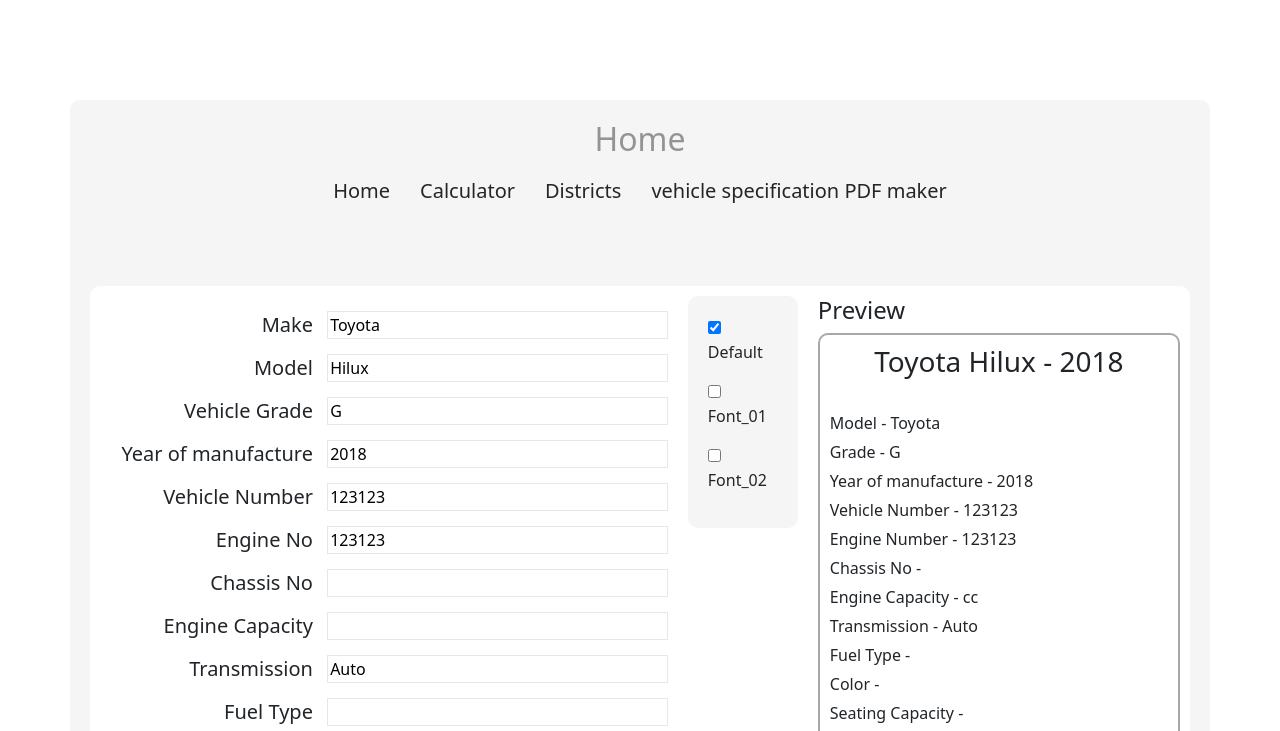
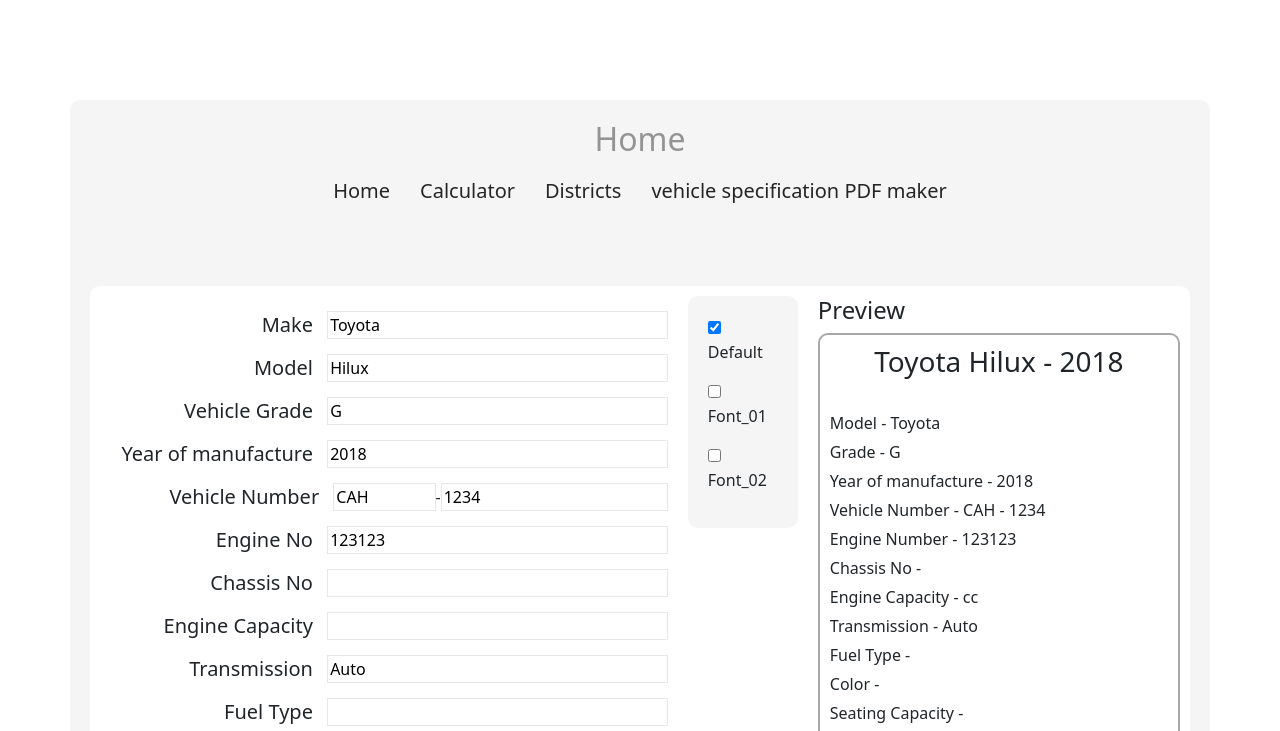
Before and after one commit to SankalpaGunasekara/calculator_with_navigation, an Angular app: page /cv-creator in a window 1280 px wide. Shown: the top 731 px of the page. Built offline with nearby package versions, Linux system fonts and the light colour scheme.

Commit message:
pdf in text format

```diff
--- a/angular.json
+++ b/angular.json
@@ -94,5 +94,8 @@
         }
       }
     }
+  },
+  "cli": {
+    "analytics": false
   }
 }
--- a/src/app/cv-creator/cv-creator.component.html
+++ b/src/app/cv-creator/cv-creator.component.html
@@ -30,7 +30,8 @@
                 </li>
                 <li>
                     <h5>Vehicle Number</h5>
-                    &nbsp;<input [(ngModel)]="vehiNumber" type="text " />
+                    &nbsp;<input [(ngModel)]="vehiNum1" type="text " style="width:18%"/>
+                    - <input [(ngModel)]="vehiNum2" type="text "style="width:40%" />
                 </li>
                 <li>
                     <h5>Engine No</h5>
@@ -62,7 +63,7 @@
                 </li>
                 <li>
                     <h5>Description</h5>
-                    &nbsp;<textarea name=" " id=" " cols="46 " rows="10 "></textarea>
+                    &nbsp;<textarea [(ngModel)] = "description" name=" " id=" " cols="46 " rows="10 "></textarea>
                 </li>
             </ul>
         </div>
@@ -82,7 +83,7 @@
                 <p>Model - {{dataCap(make)}}</p>
                 <p>Grade - {{dataCap(grade)}}</p>
                 <p>Year of manufacture - {{year}}</p>
-                <p>Vehicle Number - {{vehiNumber}}</p>
+                <p>Vehicle Number - {{allCap(vehiNum1)}} - {{vehiNum2}}</p>
                 <p>Engine Number - {{engNumber}}</p>
                 <p>Chassis No - {{ChassisNo}}</p>
                 <p>Engine Capacity - {{EngineCapacity}}cc</p>
@@ -90,9 +91,11 @@
                 <p>Fuel Type - {{dataCap(FuelType)}}</p>
                 <p>Color - {{dataCap(Color)}}</p>
                 <p>Seating Capacity - {{SeatingCap}}</p>
+                <p style = "text-align: justify;">Description - <br>{{dataCap(description)}}</p>
             </div>
             <br>
-            <button class="btn btn-success" (click)="openPDF()"> Generate PDF</button>
+            <button style = "margin-right:10px"class="btn btn-success" (click)="GenPdfAsImg()">Generate PDF</button>
+            <button class="btn btn-success" (click)="openPDF()">Generate PDF in text format</button>
         </div>
     </div>
 </body>
--- a/src/app/cv-creator/cv-creator.component.ts
+++ b/src/app/cv-creator/cv-creator.component.ts
@@ -18,7 +18,8 @@
   model: string = 'Hilux'
   grade: string = 'G'
   year: string = "2018"
-  vehiNumber: string = '123123'
+  vehiNum1: string = 'CAH'
+  vehiNum2: string = "1234"
   engNumber: string = "123123"
   description: string = ''
 
@@ -40,6 +41,13 @@
     specialFont1: this.specialFont1
   }
 
+  allCap(data:string){
+
+    const cache = data.toUpperCase()
+    return cache
+
+
+  }
 
 
   fontChecked(fontName: string) {
@@ -115,19 +123,19 @@
 
   // PDF generation using jsPDF library and html2canvas - referenced - https://www.positronx.io/angular-pdf-tutorial-export-pdf-in-angular-with-jspdf/
 
-  // public openPDF(): void {
-  //   let DATA: any = document.getElementById('toPrint');
-  //   html2canvas(DATA).then((canvas) => {
-  //     let fileWidth = 208;
-  //     let fileHeight = (canvas.height * fileWidth) / canvas.width;
-  //     const FILEURI = canvas.toDataURL('image/png');
-  //     let PDF = new jsPdf.jsPDF('p', 'mm', 'a4');
-  //     let position = 0;
-  //     PDF.addImage(FILEURI,'JPG', 0, position, fileWidth, fileHeight, 'SLOW');
-  //     let Model = this.model.charAt(0).toUpperCase() + this.model.slice(1)
-  //     PDF.save(this.make+Model+this.year);
-  //   });
-  // }
+  public GenPdfAsImg(): void {
+    let DATA: any = document.getElementById('toPrint');
+    html2canvas(DATA).then((canvas) => {
+      let fileWidth = 208;
+      let fileHeight = (canvas.height * fileWidth) / canvas.width;
+      const FILEURI = canvas.toDataURL('image/png');
+      let PDF = new jsPdf.jsPDF('p', 'mm', 'a4');
+      let position = 0;
+      PDF.addImage(FILEURI,'JPG', 0, position, fileWidth, fileHeight, 'SLOW');
+      let Model = this.model.charAt(0).toUpperCase() + this.model.slice(1)
+      PDF.save(this.make+Model+this.year);
+    });
+  }
 
   public openPDF(): void {
     // Get the HTML element by ID
```
